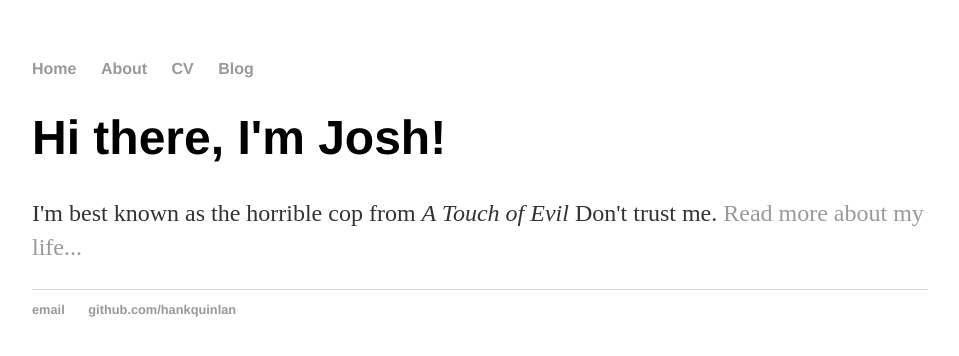
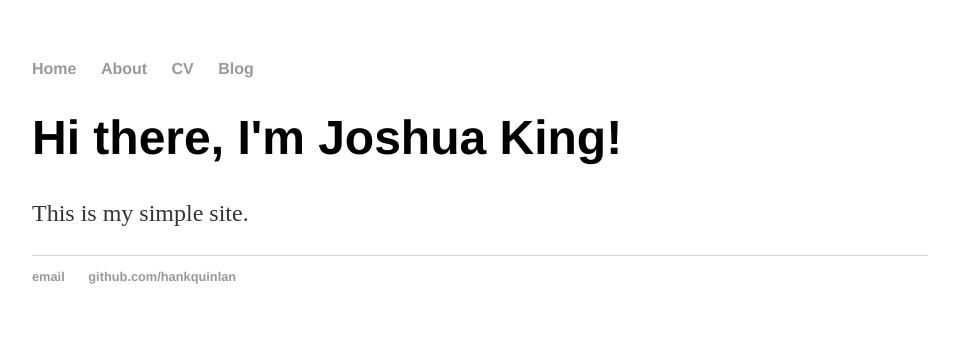
Before and after one commit to 0joshua/0joshua.github.io, a Jekyll site: the page built from index.html, in a window 1280 px wide. Shown: the top 356 px of the page, without its empty margins (160-1119 px from the left). Built offline with Jekyll 4.4.1, drawn with Linux system fonts in a browser that asks for light colours.

Commit message:
Update index.html

```diff
--- a/index.html
+++ b/index.html
@@ -1,8 +1,8 @@
 ---
 layout: default
-title: Hank Quinlan, Horrible Cop
+title: Joshua King
 ---
 <div class="blurb">
-	<h1>Hi there, I'm Josh!</h1>
-	<p>I'm best known as the horrible cop from <em>A Touch of Evil</em> Don't trust me. <a href="/about">Read more about my life...</a></p>
+	<h1>Hi there, I'm Joshua King!</h1>
+	<p>This is my simple site.</p>
 </div><!-- /.blurb -->
```
